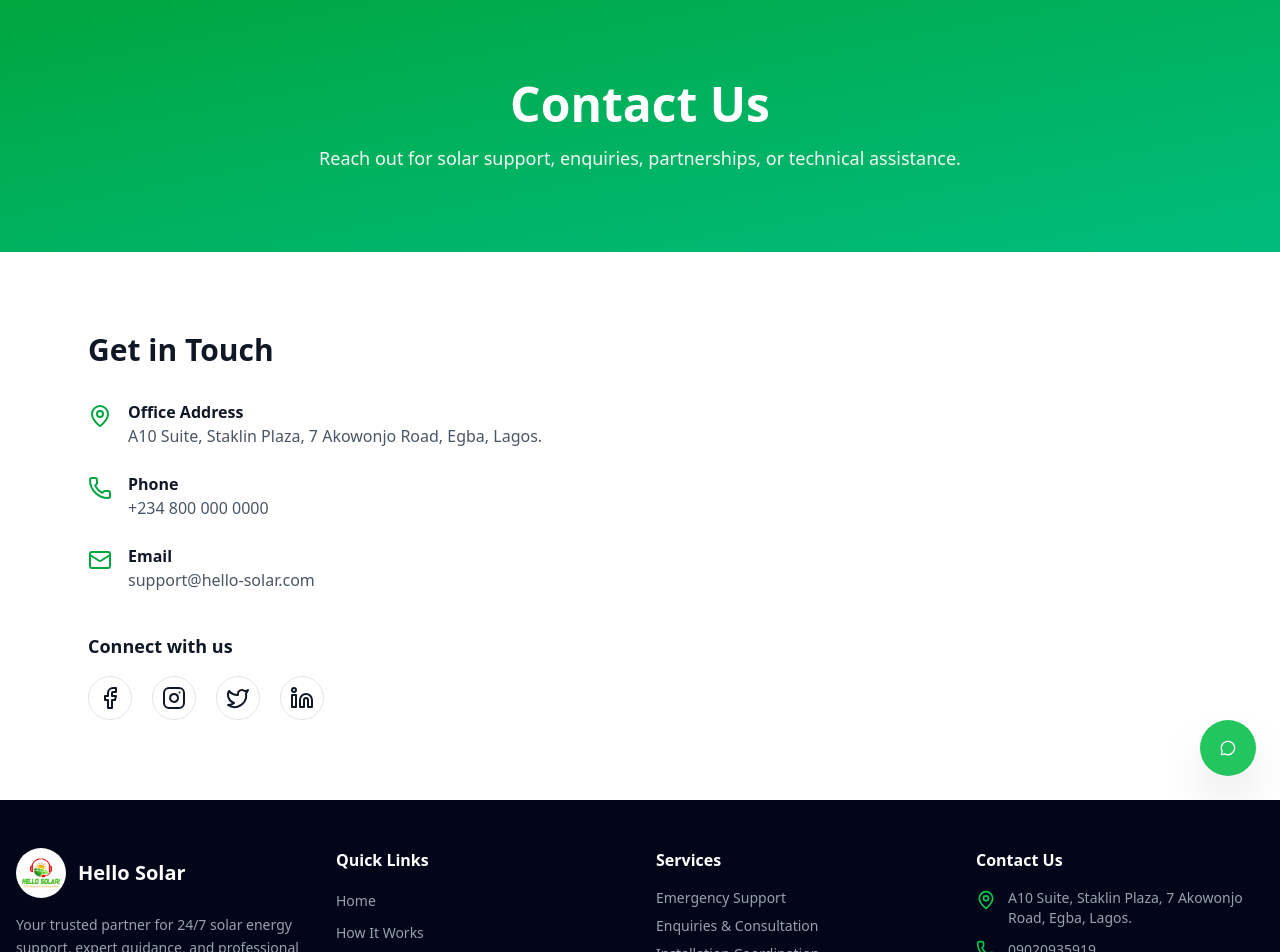
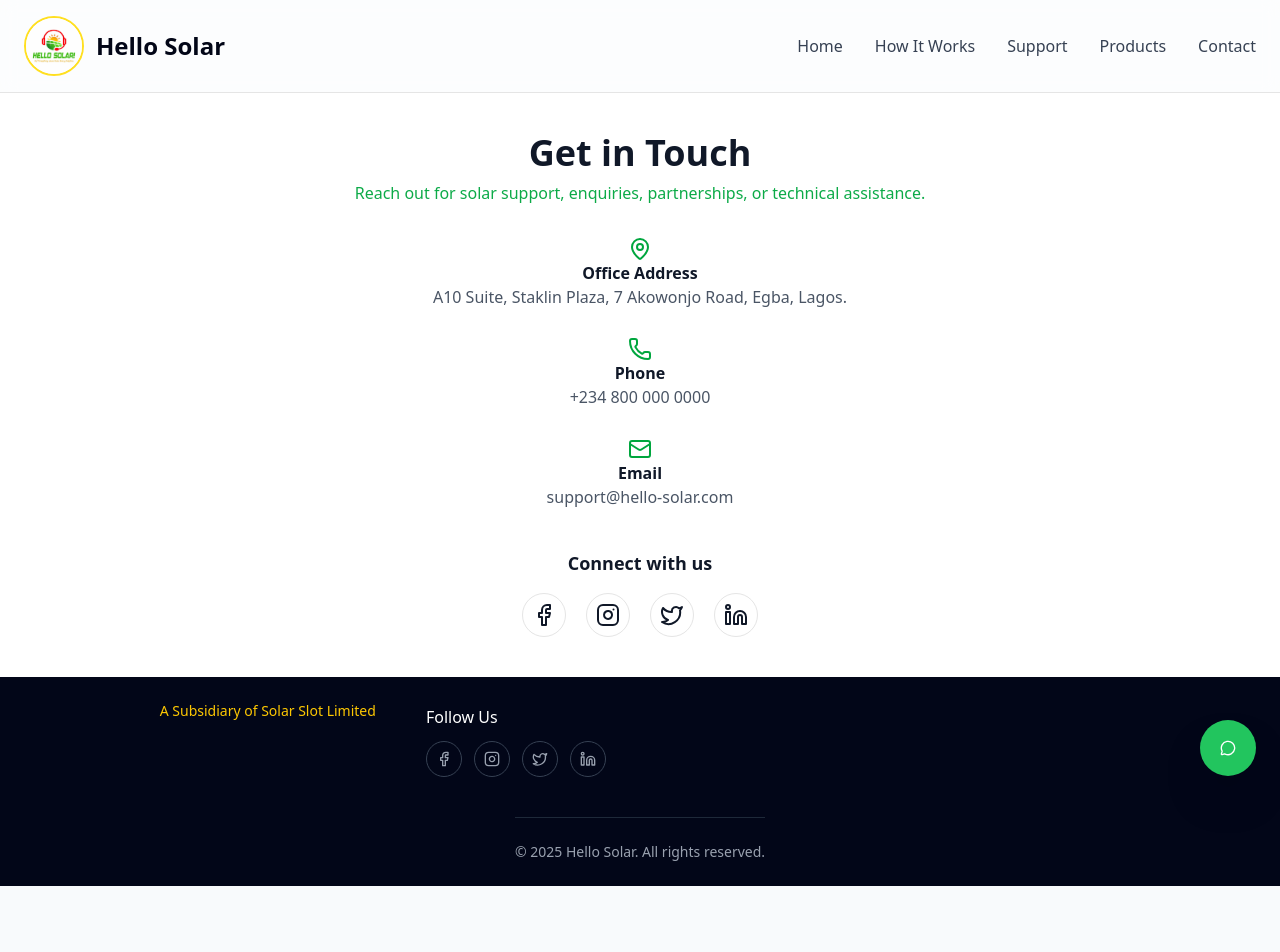
Before and after one commit to jettybay/hellosolar, a Next.js app: page /contact in a window 1280 px wide. Shown: the top 952 px of the page. After the commit the page ends 886 px from the top, so only its background shows below. Built offline with nearby package versions, Linux system fonts and the light colour scheme.

Commit message:
Footer, NavBar icon, contact

```diff
--- a/src/app/contact/page.tsx
+++ b/src/app/contact/page.tsx
@@ -12,12 +12,16 @@
 } from "lucide-react";
 import Footer from "@/components/Footer";
 import FloatingChat from "@/components/FloatingChat";
+import Navbar from "@/components/Navbar";
 
 export default function ContactPage() {
   return (
+    <>
+      <Navbar />
+
     <main className="bg-white text-gray-900 overflow-hidden">
-      {/* HERO */}
-      <section className="bg-gradient-to-br from-green-600 to-emerald-500 text-white py-20">
+      {/* HERO
+      <section className="bg-gradient-to-br from-green-600 to-emerald-500 text-white py-2">
         <motion.div
           initial={{ opacity: 0, y: 40 }}
           animate={{ opacity: 1, y: 0 }}
@@ -27,15 +31,13 @@
           <h1 className="text-4xl md:text-5xl font-bold mb-4">
             Contact Us
           </h1>
-          <p className="text-lg opacity-95 max-w-2xl mx-auto">
-            Reach out for solar support, enquiries, partnerships, or technical assistance.
-          </p>
+
         </motion.div>
-      </section>
+      </section> */}
 
       {/* CONTENT */}
-      <section className="py-20">
-        <div className="max-w-6xl mx-auto px-6 grid md:grid-cols-2 gap-14">
+      <section className="py-10">
+        <div className="max-w-6xl mx-auto px-6">
 
           {/* CONTACT DETAILS */}
           <motion.div
@@ -43,10 +45,15 @@
             whileInView={{ opacity: 1, x: 0 }}
             viewport={{ once: true }}
             transition={{ duration: 0.6 }}
+            className="flex flex-col items-center text-center"
           >
-            <h2 className="text-3xl font-bold mb-8">
+            <h2 className="text-4xl font-bold mb-2">
               Get in Touch
             </h2>
+
+           <p className="opacity-95 max-w-2xl pb-7 text-green-600">
+            Reach out for solar support, enquiries, partnerships, or technical assistance.
+          </p>
 
             <div className="space-y-6">
               <ContactItem
@@ -69,7 +76,7 @@
             </div>
 
             {/* SOCIAL MEDIA */}
-            <div className="mt-10">
+            <div className="mt-10 flex flex-col items-center">
               <h3 className="text-lg font-semibold mb-4">
                 Connect with us
               </h3>
@@ -146,7 +153,9 @@
       <Footer />
       <FloatingChat />
     </main>
+    </>
   );
+
 }
 
 /* ---------- COMPONENTS ---------- */
@@ -166,7 +175,7 @@
       whileInView={{ opacity: 1, y: 0 }}
       viewport={{ once: true }}
       transition={{ duration: 0.4 }}
-      className="flex gap-4"
+      className="flex flex-col items-center text-center"
     >
       <div className="text-green-600 mt-1">{icon}</div>
       <div>
--- a/src/app/page.tsx
+++ b/src/app/page.tsx
@@ -41,7 +41,7 @@
             src="/images/hello-solar-logo2.jpeg"
             alt="Hello Solar Logo"
 
-            className="w-24 h-24 mx-auto mb-6 rounded-full border-4 border-yellow-300"
+            className="w-24 h-24 mx-auto mb-6 rounded-full border-3 border-yellow-300"
           />
 
           <h1 className="text-5xl md:text-6xl font-bold mb-4">
--- a/src/components/Footer.tsx
+++ b/src/components/Footer.tsx
@@ -9,30 +9,21 @@
 
   return (
     <footer className="bg-slate-950 text-gray-400">
-      <div className="container mx-auto px-4 py-12">
-        <div className="grid grid-cols-1 md:grid-cols-2 lg:grid-cols-4 gap-8">
+      <div className="container mx-auto px-4 py-6 flex flex-col items-center">
+        <div className="grid grid-cols-1 md:grid-cols-2 lg:grid-cols-4 gap-8 justify-items-center">
           {/* Company Info */}
           <div className="space-y-4">
-            <div className="flex items-center space-x-3">
-              <Image
-                src="/images/hello-solar-logo2.jpeg"
-                alt="Hello Solar Logo"
-                width={50}
-                height={50}
-                className="rounded-full"
-              />
-              <span className="text-xl font-bold text-white">Hello Solar</span>
-            </div>
-            <p className="text-sm leading-relaxed">
+
+            {/* <p className="text-sm leading-relaxed">
               Your trusted partner for 24/7 solar energy support, expert guidance,
               and professional installation services.
-            </p>
+            </p> */}
             <p className="text-sm font-medium text-yellow-400">
               A Subsidiary of Solar Slot Limited
             </p>
           </div>
 
-          {/* Quick Links */}
+          {/* Quick Links
           <div>
             <h3 className="text-white font-semibold mb-4">Quick Links</h3>
             <ul className="space-y-2">
@@ -57,9 +48,9 @@
                 </Link>
               </li>
             </ul>
-          </div>
+          </div> */}
 
-          {/* Services */}
+          {/* Services
           <div>
             <h3 className="text-white font-semibold mb-4">Services</h3>
             <ul className="space-y-2">
@@ -68,11 +59,11 @@
               <li className="text-sm">Installation Coordination</li>
               <li className="text-sm">Solar Office Locator</li>
             </ul>
-          </div>
+          </div> */}
 
           {/* Contact Info */}
           <div>
-            <h3 className="text-white font-semibold mb-4">Contact Us</h3>
+            {/* <h3 className="text-white font-semibold mb-4">Contact Us</h3>
             <ul className="space-y-3">
               <li className="flex items-start gap-3">
                 <MapPin className="w-5 h-5 text-green-500 flex-shrink-0 mt-0.5" />
@@ -92,10 +83,10 @@
                   support@hello-solar.com
                 </a>
               </li>
-            </ul>
+            </ul> */}
 
             {/* Social Media */}
-            <div className="mt-6">
+            <div className="mt-1">
               <h4 className="text-white font-medium mb-3">Follow Us</h4>
               <div className="flex gap-3">
                 <a
--- a/src/components/Navbar.tsx
+++ b/src/components/Navbar.tsx
@@ -11,7 +11,7 @@
     { label: "Home", href: "/" },
     { label: "How It Works", href: "./howitworks" },
     { label: "Support", href: "/chat" },
-    { label: "Features", href: "#features" },
+    { label: "Products", href: "#products" },
     { label: "Contact", href: "./contact" },
   ];
 
@@ -22,10 +22,10 @@
         <Link href="/" className="flex items-center space-x-3">
           <Image
             src="/images/hello-solar-logo2.jpeg"
-            alt="Hello Solar Logo"
+            alt="Hello Solar"
             width={60}
             height={60}
-            className="rounded-full"
+            className="rounded-full border-2 border-yellow-300"
           />
           <span className="text-2xl font-bold text-primary-700 hidden sm:block">
             Hello Solar
@@ -73,11 +73,11 @@
 
               <div className="self-center">
                 <Image
-                  src="/images/hello-solar-logo.jpeg"
-                  alt="Hello Solar Logo"
-                  width={60}
-                  height={60}
-                  className="rounded-full"
+                  src="/images/hello-solar-logo2.jpeg"
+                  alt="Hello Solar"
+                  width={45}
+                  height={45}
+                  className="rounded-full border-2 border-yellow-300"
                 />
                 </div>
 
```
